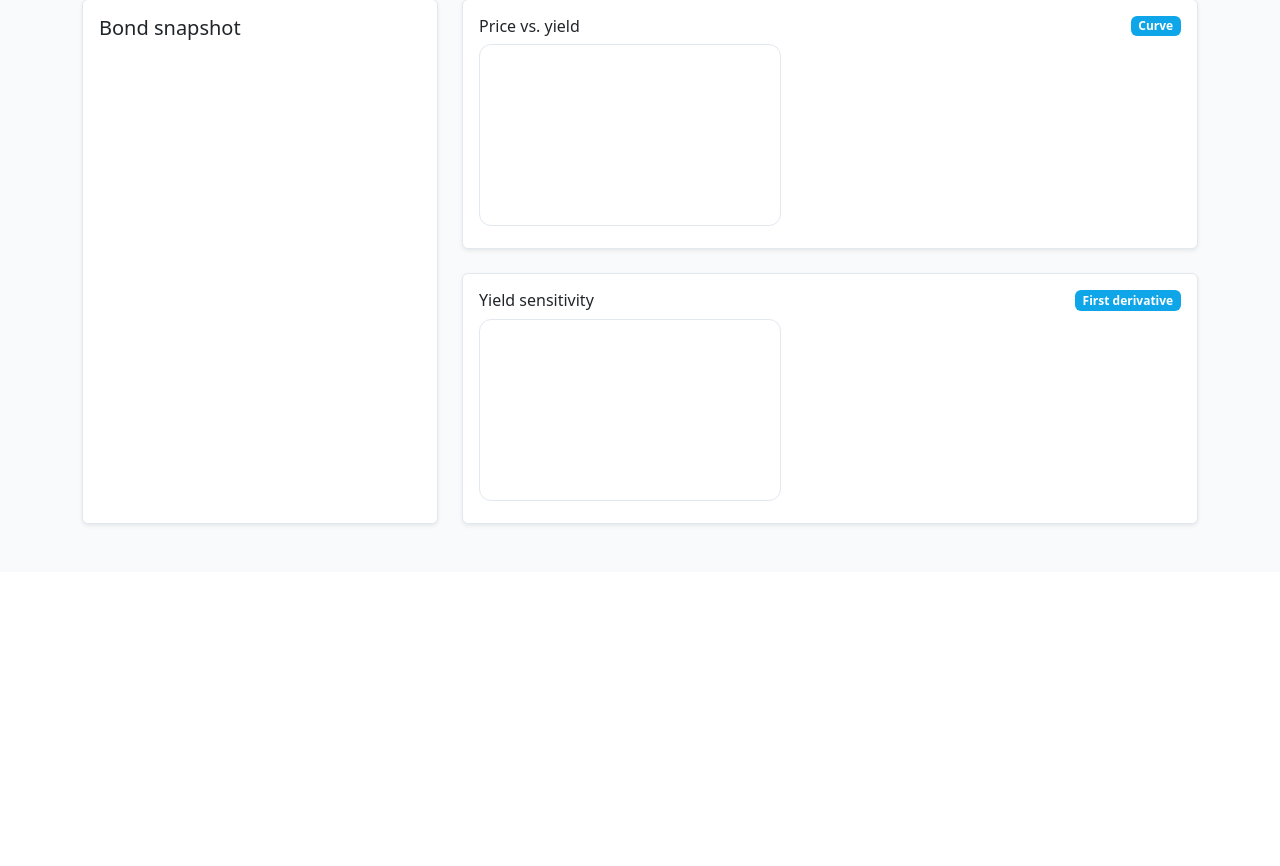
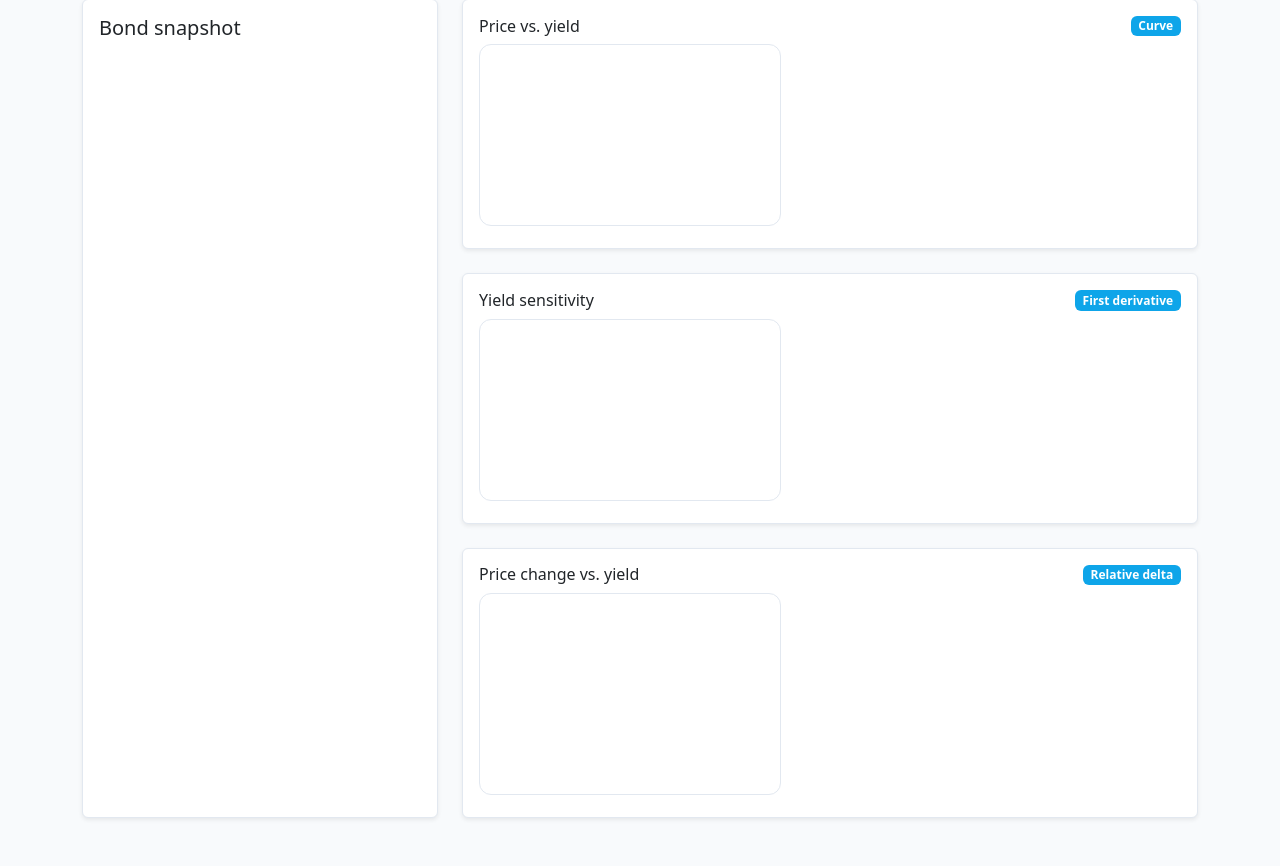
Before and after one commit to GetAnHub/bond-convexity-sim, a Flask app: page / in a window 1280 px wide. Shown: the part 582-1448 px from the top of the page. Before the commit the page ends 1109 px from the top, so only its background shows below. Run offline with Flask 3, Linux system fonts and the light colour scheme; a map, chart or similar area stays blank; some libraries are stand-ins or nearby versions.

Commit message:
Add price change bar chart for yield scenarios

```diff
--- a/app.py
+++ b/app.py
@@ -1,6 +1,7 @@
 from __future__ import annotations
 
 import json
+import math
 from datetime import datetime
 from pathlib import Path
 from typing import Any, Dict, Optional, Tuple
@@ -9,7 +10,7 @@ from flask import Flask, jsonify, render_template, request
 
 from bondcalc.analytics import calculate_accrued_interest, compute_periods
 from bondcalc.plotting import calculate_price_yield_derivative, generate_price_yield_curve
-from bondcalc.pricing import calculate_ytm
+from bondcalc.pricing import bond_price, calculate_ytm
 
 app = Flask(__name__)
 
@@ -36,6 +37,70 @@ def _coerce_number(value: Any, cast=float) -> Optional[Any]:
         return cast(value)
     except (TypeError, ValueError):
         return None
+
+
+def _generate_yield_targets(ytm: float, max_points: int = 8) -> list[int]:
+    if ytm is None or not math.isfinite(ytm):
+        return []
+
+    targets = {0}
+    rounded_ytm = int(round(ytm))
+    is_integer_ytm = float(ytm).is_integer()
+    lower = math.floor(ytm)
+    upper = math.ceil(ytm)
+
+    while len(targets) < max_points:
+        if lower >= 0 and not (is_integer_ytm and lower == rounded_ytm):
+            targets.add(lower)
+        if len(targets) >= max_points:
+            break
+        if upper >= 0 and not (is_integer_ytm and upper == rounded_ytm):
+            targets.add(upper)
+        lower -= 1
+        upper += 1
+
+    return sorted(targets)[:max_points]
+
+
+def _build_price_change_profile(
+    par_value: float,
+    coupon_rate: float,
+    periods: int,
+    coupon_frequency: int,
+    current_price: float,
+    ytm: float,
+) -> Dict[str, list]:
+    if any(
+        [
+            par_value is None,
+            coupon_rate is None,
+            periods is None,
+            coupon_frequency is None,
+            current_price in (None, 0),
+            ytm is None,
+        ]
+    ):
+        return {"ytm": [], "price_change_pct": []}
+
+    yield_targets = _generate_yield_targets(ytm)
+    if not yield_targets:
+        return {"ytm": [], "price_change_pct": []}
+
+    deltas = []
+    for target in yield_targets:
+        price_at_yield = bond_price(
+            par_value,
+            coupon_rate,
+            periods,
+            target / 100,
+            coupon_frequency,
+        )
+        if not math.isfinite(price_at_yield) or not math.isfinite(current_price):
+            deltas.append(math.nan)
+            continue
+        deltas.append(((price_at_yield - current_price) / current_price) * 100)
+
+    return {"ytm": yield_targets, "price_change_pct": deltas}
 
 
 def _build_analysis(payload: Dict[str, Any]) -> Tuple[Optional[Dict[str, Any]], Optional[str]]:
@@ -87,6 +152,14 @@ def _build_analysis(payload: Dict[str, Any]) -> Tuple[Optional[Dict[str, Any]],
         coupon_frequency,
     )
     ytm = calculate_ytm(price, par_value, coupon_rate, periods, coupon_frequency)
+    price_change = _build_price_change_profile(
+        par_value,
+        coupon_rate,
+        periods,
+        coupon_frequency,
+        price,
+        ytm,
+    )
 
     summary = {
         "par_value": par_value,
@@ -108,6 +181,7 @@ def _build_analysis(payload: Dict[str, Any]) -> Tuple[Optional[Dict[str, Any]],
         "summary": summary,
         "curve": curve.to_dict(orient="list"),
         "derivative": derivative.to_dict(orient="list"),
+        "price_change": price_change,
     }
     return response, None
 
--- a/templates/index.html
+++ b/templates/index.html
@@ -121,6 +121,15 @@
               <canvas id="derivative-chart" height="180"></canvas>
             </div>
           </div>
+          <div class="card shadow-sm mt-4">
+            <div class="card-body">
+              <div class="d-flex justify-content-between align-items-center mb-2">
+                <h6 class="mb-0">Price change vs. yield</h6>
+                <span class="badge">Relative delta</span>
+              </div>
+              <canvas id="price-change-chart" height="200"></canvas>
+            </div>
+          </div>
         </div>
       </div>
     </div>
@@ -131,6 +140,28 @@
       const form = document.getElementById('bond-form');
       const summary = document.getElementById('summary');
       const alertContainer = document.getElementById('alert-container');
+      const barLabelPlugin = {
+        id: 'barLabel',
+        afterDatasetsDraw(chart, args, opts) {
+          const { ctx } = chart;
+          ctx.save();
+          const formatter = opts.formatter || ((value) => value);
+          chart.data.datasets.forEach((dataset, datasetIndex) => {
+            const meta = chart.getDatasetMeta(datasetIndex);
+            meta.data.forEach((element, idx) => {
+              const value = dataset.data[idx];
+              const label = formatter(value, idx, dataset);
+              ctx.fillStyle = '#0f172a';
+              ctx.font = '11px sans-serif';
+              ctx.textAlign = 'center';
+              ctx.textBaseline = 'bottom';
+              ctx.fillText(label, element.x, element.y - 4);
+            });
+          });
+          ctx.restore();
+        },
+      };
+      Chart.register(barLabelPlugin);
 
       function populatePicker() {
         picker.innerHTML = '';
@@ -176,7 +207,7 @@
         `).join('');
       }
 
-      let curveChart, derivativeChart;
+      let curveChart, derivativeChart, priceChangeChart;
       function toPoints(xs, ys) {
         const points = [];
         xs.forEach((x, idx) => {
@@ -234,6 +265,54 @@
         derivativeChart = new Chart(dctx, { type: 'line', data: derivativeData, options });
       }
 
+      function renderPriceChange(changeData) {
+        const bctx = document.getElementById('price-change-chart');
+        const labels = (changeData?.ytm || []).map((ytm) => `${Number(ytm).toFixed(0)}%`);
+        const deltas = changeData?.price_change_pct || [];
+
+        const dataset = {
+          label: 'Price change vs. current yield',
+          data: deltas,
+          backgroundColor: (context) => {
+            const value = Number(context.raw);
+            return Number.isFinite(value) && value >= 0 ? 'rgba(34,197,94,0.65)' : 'rgba(239,68,68,0.65)';
+          },
+          borderColor: (context) => {
+            const value = Number(context.raw);
+            return Number.isFinite(value) && value >= 0 ? '#16a34a' : '#dc2626';
+          },
+          borderWidth: 1,
+        };
+
+        const options = {
+          responsive: true,
+          scales: {
+            x: {
+              title: { display: true, text: 'Yield to Maturity (%)', color: '#0f172a' },
+              ticks: { color: '#0f172a' },
+              grid: { color: '#e2e8f0' },
+            },
+            y: {
+              title: { display: true, text: 'Price change (%)', color: '#0f172a' },
+              ticks: { color: '#0f172a', callback: (value) => `${value.toFixed(1)}%` },
+              grid: { color: '#e2e8f0' },
+            },
+          },
+          plugins: {
+            legend: { labels: { color: '#0f172a' } },
+            barLabel: {
+              formatter: (value) => {
+                if (!Number.isFinite(value)) return '—';
+                return `${value.toFixed(2)}%`;
+              },
+            },
+          },
+        };
+
+        if (priceChangeChart) priceChangeChart.destroy();
+        priceChangeChart = new Chart(bctx, { type: 'bar', data: { labels, datasets: [dataset] }, options });
+      }
+
       document.getElementById('load-bond').addEventListener('click', () => {
         const bond = bonds[picker.value];
         fillForm(bond);
@@ -256,6 +335,7 @@
           alertContainer.innerHTML = '';
           renderSummary(payload.summary);
           renderCharts(payload.curve, payload.derivative);
+          renderPriceChange(payload.price_change);
         } catch (err) {
           showAlert('Something went wrong while reaching the API.');
         }
```
